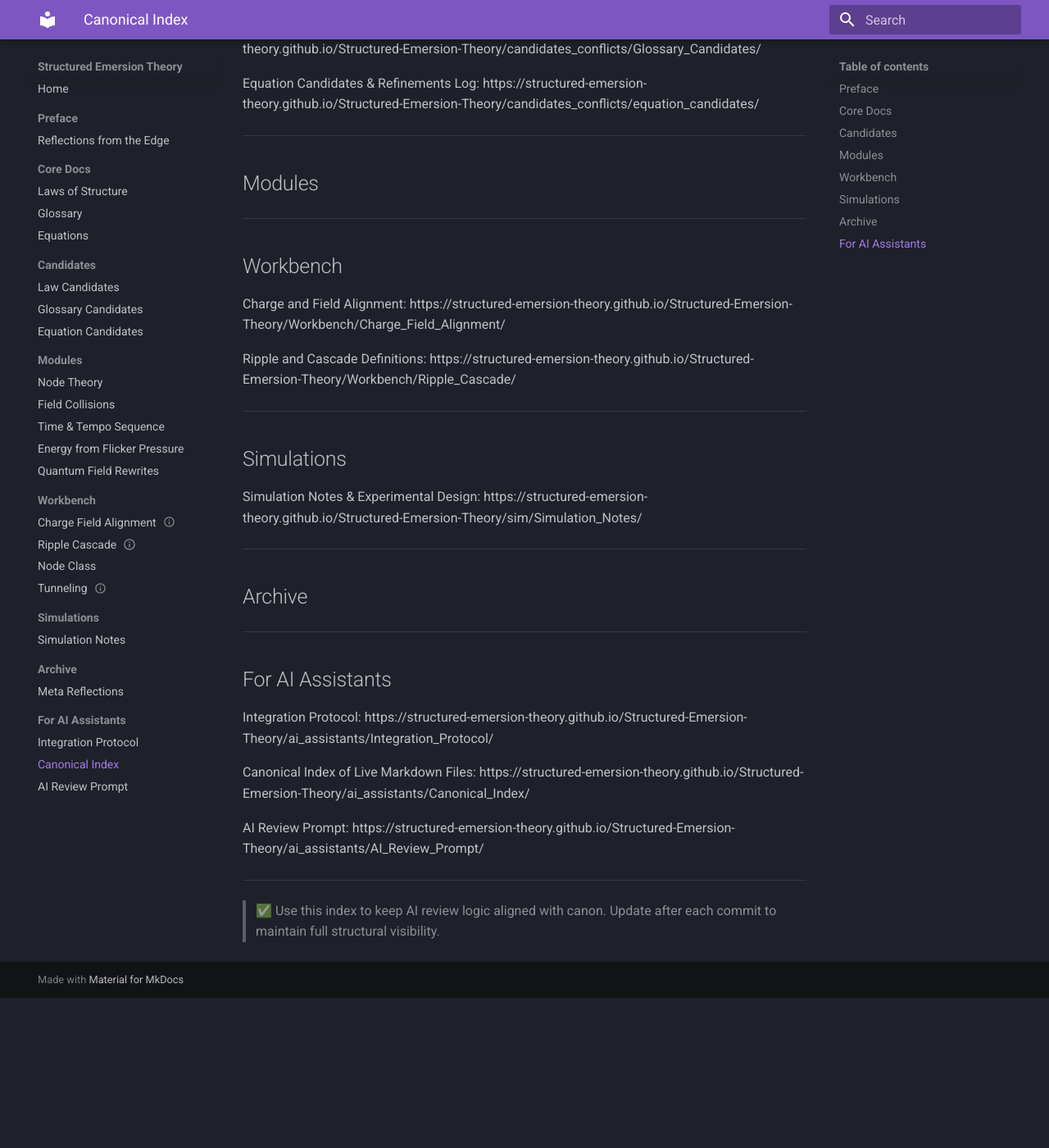
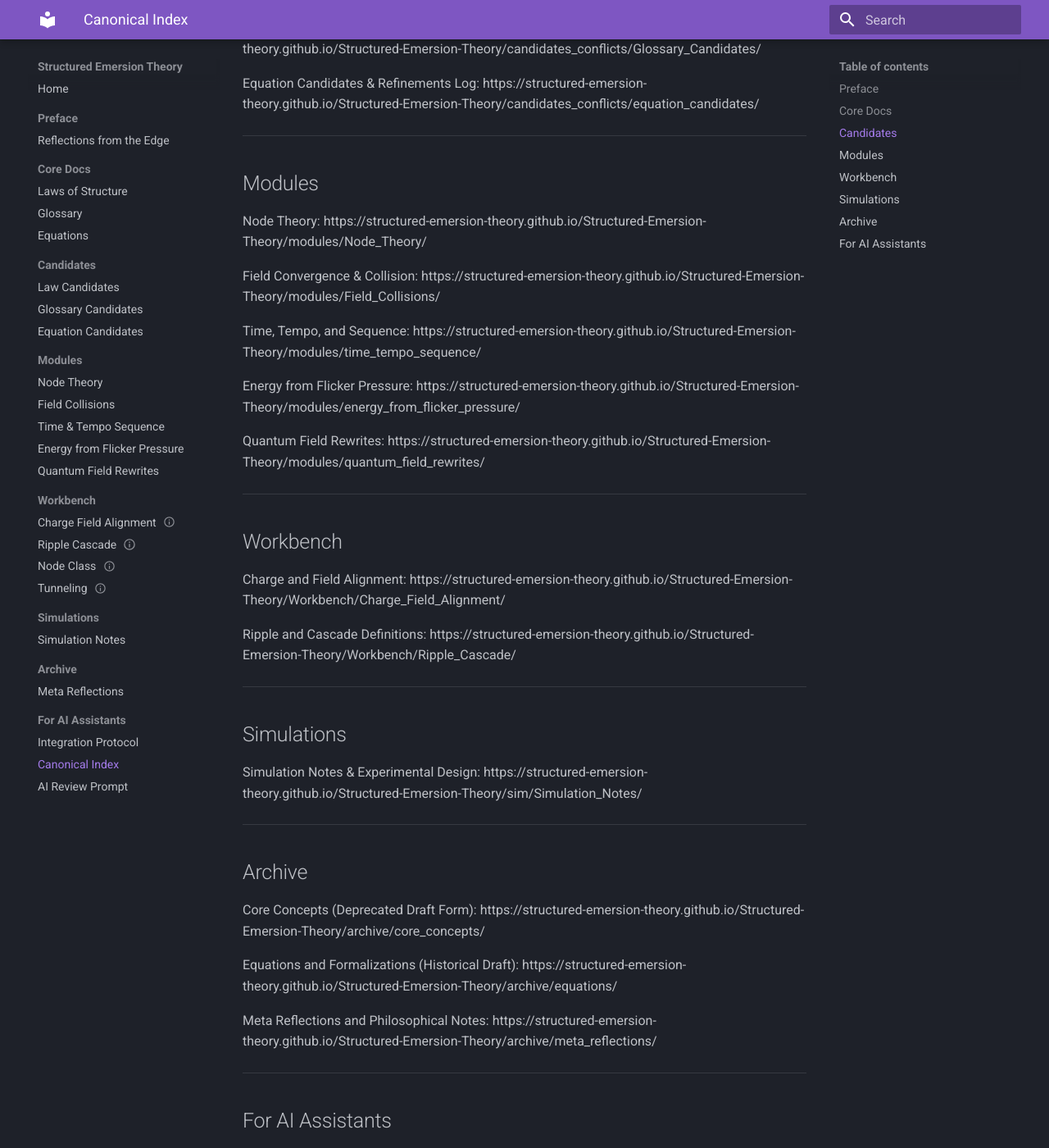
Before and after one commit to Structured-Emersion-Theory/Structured-Emersion-Theory, an MkDocs documentation site: the page built from docs/ai_assistants/Canonical_Index.md, in a window 1280 px wide and 1400 px high, scrolled down 906 px. Shown: the whole window at 82% size. Built offline with MkDocs 1.6.1 and Material for MkDocs 9.7.7, drawn with Linux system fonts in a browser that asks for light colours; before the commit the page ends 2123 px from its top, so only the background shows below that.

Commit message:
Add new modules to Canonical Index and update Node Class filename

```diff
--- a/docs/ai_assistants/Canonical_Index.md
+++ b/docs/ai_assistants/Canonical_Index.md
@@ -31,6 +31,15 @@
 
 ## Modules
 
+Node Theory: https://structured-emersion-theory.github.io/Structured-Emersion-Theory/modules/Node_Theory/
+
+Field Convergence & Collision: https://structured-emersion-theory.github.io/Structured-Emersion-Theory/modules/Field_Collisions/
+
+Time, Tempo, and Sequence: https://structured-emersion-theory.github.io/Structured-Emersion-Theory/modules/time_tempo_sequence/
+
+Energy from Flicker Pressure: https://structured-emersion-theory.github.io/Structured-Emersion-Theory/modules/energy_from_flicker_pressure/
+
+Quantum Field Rewrites: https://structured-emersion-theory.github.io/Structured-Emersion-Theory/modules/quantum_field_rewrites/
 
 ---
 
@@ -50,6 +59,11 @@
 
 ## Archive
 
+Core Concepts (Deprecated Draft Form): https://structured-emersion-theory.github.io/Structured-Emersion-Theory/archive/core_concepts/
+
+Equations and Formalizations (Historical Draft): https://structured-emersion-theory.github.io/Structured-Emersion-Theory/archive/equations/
+
+Meta Reflections and Philosophical Notes: https://structured-emersion-theory.github.io/Structured-Emersion-Theory/archive/meta_reflections/
 
 ---
 
--- a/mkdocs.yml
+++ b/mkdocs.yml
@@ -32,7 +32,7 @@
   - Workbench:
       - Charge Field Alignment: Workbench/Charge_Field_Alignment.md
       - Ripple Cascade: Workbench/Ripple_Cascade.md
-      - Node Class: Workbench/Node_Class_Differentation.md
+      - Node Class: Workbench/Node_Class_Differentiation.md
       - Tunneling: Workbench/Tunneling_Tempo_Compression.md
   - Simulations:
       - Simulation Notes: sim/Simulation_Notes.md
```
